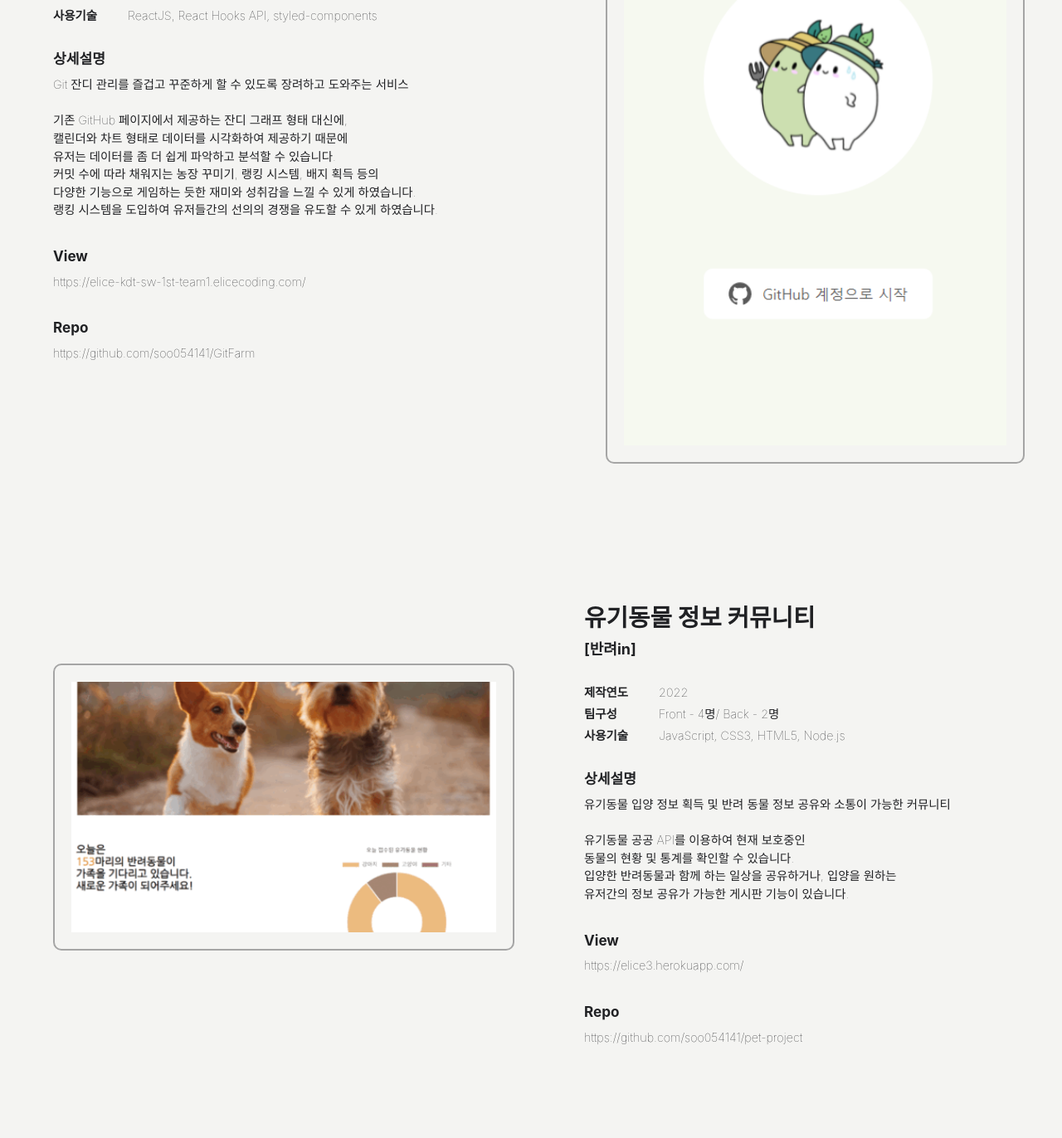
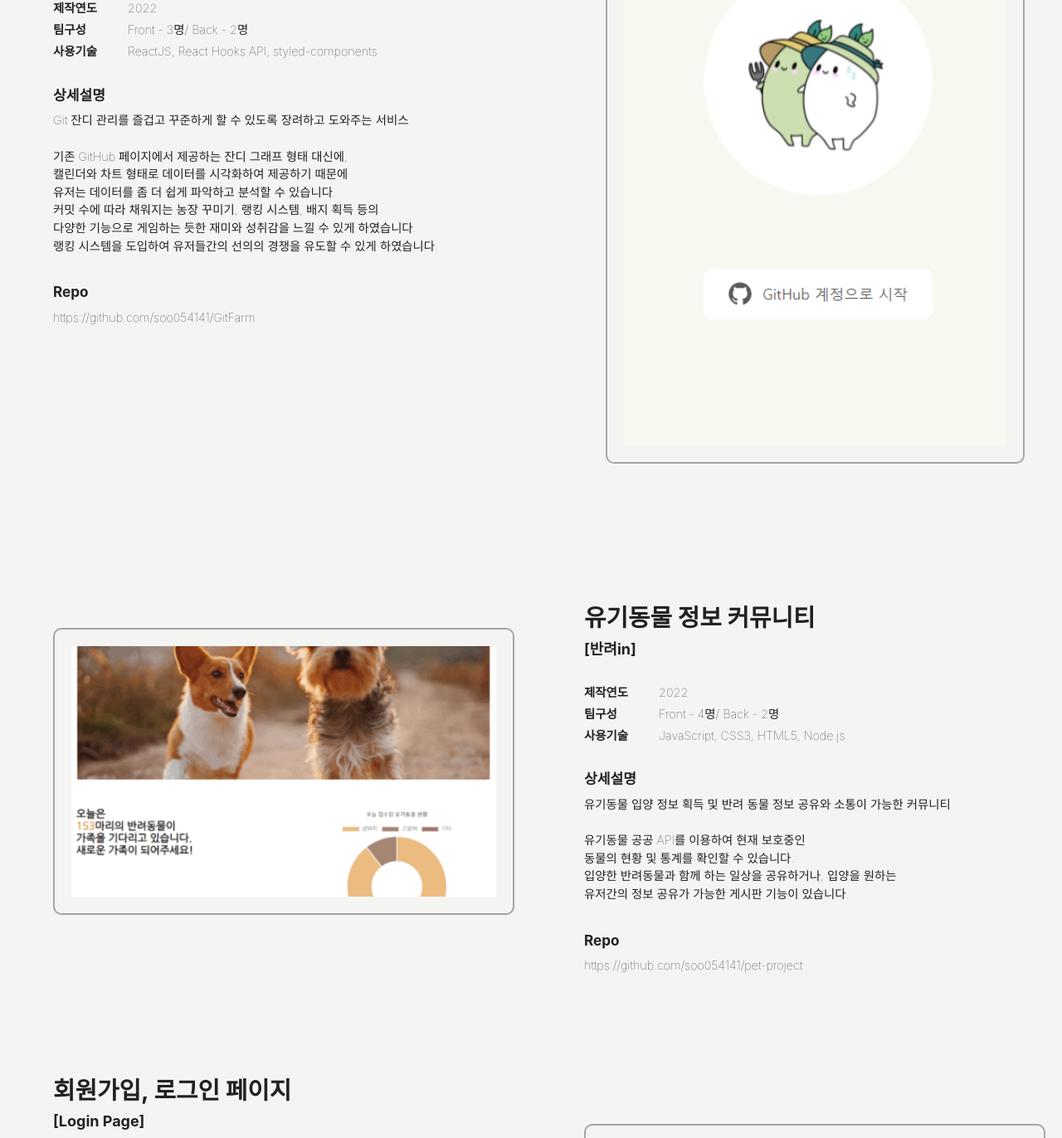
Before and after one commit to soo054141/portfolio_2023, a React (Create React App) app: page / in a window 1280 px wide. Shown: the part 1168-2540 px from the top of the page at 83% size. Built offline with nearby package versions, Linux system fonts and the light colour scheme.

Commit message:
[Delete] View Page 서버 만료로 인한 링크 페이지 삭제

```diff
--- a/src/pages/gitfarm/index.jsx
+++ b/src/pages/gitfarm/index.jsx
@@ -1,9 +1,9 @@
 import React from "react";
 import PropTypes from "prop-types";
 import { Container } from "../../components/Container";
-import InfoWrap from "../../components/InfoWrap";
 import PreviewWrap from "../../components/PreviewWrap";
-import gitfarm from "../../asset/images/gitfarm.png";
+import gitfarm from "asset/images/gitfarm.png";
+import InfoWrap from "components/InfoWrap";
 
 function GitFarm({
   title,
@@ -53,7 +53,6 @@ GitFarm.defaultProps = {
     "다양한 기능으로 게임하는 듯한 재미와 성취감을 느낄 수 있게 하였습니다.",
     "랭킹 시스템을 도입하여 유저들간의 선의의 경쟁을 유도할 수 있게 하였습니다.",
   ],
-  view: "https://elice-kdt-sw-1st-team1.elicecoding.com/",
   repo: "https://github.com/soo054141/GitFarm",
   mobile: true,
 };
--- a/src/pages/pet/index.jsx
+++ b/src/pages/pet/index.jsx
@@ -52,7 +52,6 @@ Pet.defaultProps = {
     "입양한 반려동물과 함께 하는 일상을 공유하거나, 입양을 원하는",
     "유저간의 정보 공유가 가능한 게시판 기능이 있습니다.",
   ],
-  view: "https://elice3.herokuapp.com/",
   repo: "https://github.com/soo054141/pet-project",
 };
 
```
Also changed, not shown: jsconfig.json (added, +9 -0 lines), 1 other file (tests, documents, lock files or other folders).
